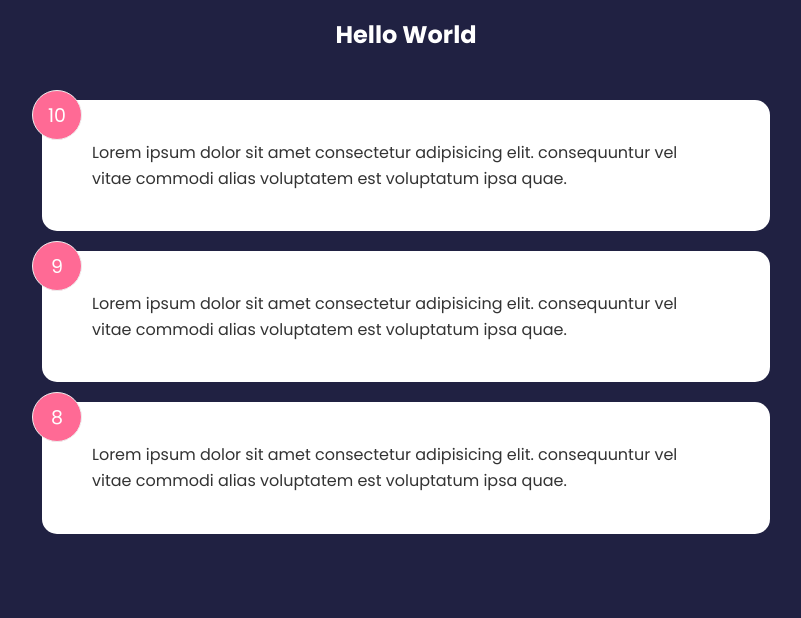
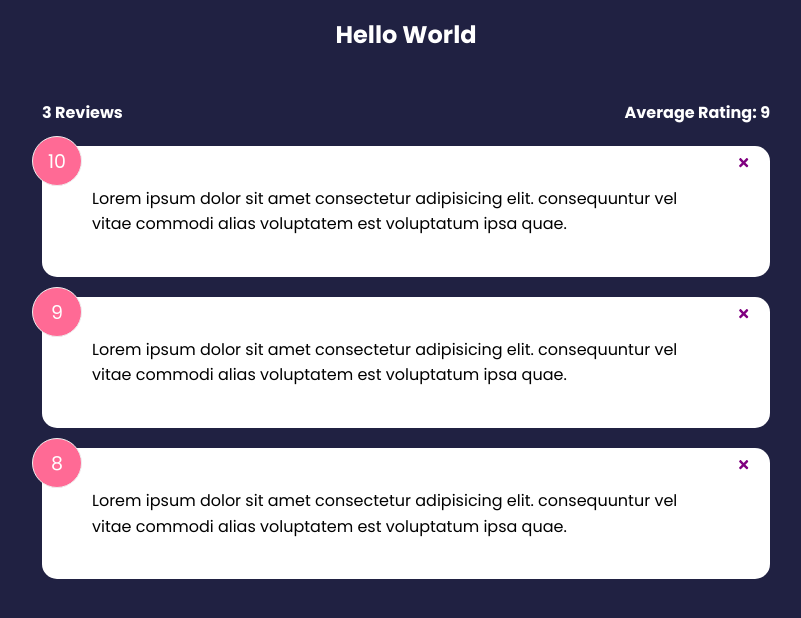
Before and after one commit to NWFreshness/feedback_project, a React (Create React App) app in the folder feedback-app/: page / in a window 1280 px wide. Shown: the top 618 px of the page, without its empty margins (234-1035 px from the left). Built offline with nearby package versions, Linux system fonts and the light colour scheme.

Commit message:
finished basic components before form

```diff
--- a/feedback-app/package.json
+++ b/feedback-app/package.json
@@ -8,6 +8,7 @@
     "@testing-library/user-event": "^13.5.0",
     "react": "^18.2.0",
     "react-dom": "^18.2.0",
+    "react-icons": "^4.6.0",
     "react-scripts": "5.0.1",
     "web-vitals": "^2.1.4"
   },
--- a/feedback-app/src/App.js
+++ b/feedback-app/src/App.js
@@ -3,16 +3,24 @@
 import Header from './components/Header';
 import FeedbackList from './components/FeedbackList';
 import FeedbackData from './data/FeedbackData';
+import FeedbackStats from './components/FeedbackStats';
 
 function App() {
 
   const [feedback, setFeedback] = useState(FeedbackData);
-
+  const deleteFeedback = (id) => {
+    if(window.confirm('Are you sure you want to delete?')){
+      setFeedback(feedback.filter((item)=>{
+        return item.id !== id;
+      }))
+    }
+  }
   return (
     <>
       <Header text="Hello World"/>
       <div className="container">
-        <FeedbackList feedback={feedback} />
+        <FeedbackStats feedback={feedback} />
+        <FeedbackList feedback={feedback} handleDelete={deleteFeedback}/>
       </div>
     </>
 
--- a/feedback-app/src/components/FeedbackItem.js
+++ /dev/null
@@ -1,16 +0,0 @@
-import React from 'react';
-import Card from './shared/Card';
-
-function FeedbackItem({item}) {
-
-    return (
-        <div className="card">
-            <div className="num-display">{item.rating}</div>
-            <div className="text-display">
-                {item.text}
-            </div>
-        </div>
-  )
-}
-
-export default FeedbackItem
--- /dev/null
+++ b/feedback-app/src/components/FeedbackItem.jsx
@@ -0,0 +1,25 @@
+import {FaTimes} from 'react-icons/fa';
+import React from 'react';
+import Card from './shared/Card';
+import PropTypes from 'prop-types';
+
+function FeedbackItem({item, handleDelete}) {
+
+    return (
+        <Card>
+            <div className="num-display">{item.rating}</div>
+            <button onClick={()=>handleDelete(item.id)} className="close">
+                <FaTimes color="purple"/>
+            </button>
+            <div className="text-display">
+                {item.text}
+            </div>
+        </Card>
+  )
+}
+
+FeedbackItem.propTypes = {
+    item: PropTypes.object.isRequired
+}
+
+export default FeedbackItem
--- a/feedback-app/src/components/FeedbackList.js
+++ /dev/null
@@ -1,19 +0,0 @@
-import React from 'react';
-import FeedbackItem from './FeedbackItem';
-
-function FeedbackList({feedback}) {
-    console.log(feedback)
-    if(!feedback || feedback.length === 0){
-        return <p>No Feedback Yet.</p>
-    }
-  return (
-
-    <div className="feedback-list">
-        {feedback.map((item)=>(
-            <FeedbackItem key={item.id} item={item}/>
-        ))}
-    </div>
-  )
-}
-
-export default FeedbackList
--- /dev/null
+++ b/feedback-app/src/components/FeedbackList.jsx
@@ -0,0 +1,29 @@
+import React from 'react';
+import FeedbackItem from './FeedbackItem';
+import PropTypes from 'prop-types';
+
+function FeedbackList({feedback, handleDelete}) {
+    if(!feedback || feedback.length === 0){
+        return <p>No Feedback Yet.</p>
+    }
+  return (
+
+    <div className="feedback-list">
+        {feedback.map((item)=>(
+            <FeedbackItem key={item.id} item={item} handleDelete={handleDelete}/>
+        ))}
+    </div>
+  )
+}
+
+FeedbackList.propTypes = {
+    feedback: PropTypes.arrayOf(
+        PropTypes.shape({
+            id: PropTypes.number.isRequired,
+            text: PropTypes.string.isRequired,
+            rating: PropTypes.number.isRequired
+        })
+    )
+}
+
+export default FeedbackList
--- /dev/null
+++ b/feedback-app/src/components/FeedbackStats.jsx
@@ -0,0 +1,23 @@
+import React from 'react'
+import PropTypes from 'prop-types';
+function FeedbackStats({feedback}) {
+    //Calculate ratings average
+    let average = feedback.reduce((acc, cur) => {
+        return acc + cur.rating;
+    }, 0) / feedback.length;
+
+    //set to one decimal and remove any trailing zeros
+    average = average.toFixed(1).replace(/[.,]0$/, '');
+
+  return (
+    <div className='feedback-stats'>
+        <h4>{feedback.length} Reviews</h4>
+        <h4>Average Rating: {isNaN(average) ? 0 : average}</h4>
+    </div>
+  )
+}
+
+FeedbackStats.propTypes = {
+    feedback: PropTypes.array.isRequired
+}
+export default FeedbackStats
--- a/feedback-app/src/components/shared/Card.js
+++ /dev/null
@@ -1,9 +0,0 @@
-import React from 'react'
-
-function Card() {
-  return (
-    <div>Card</div>
-  )
-}
-
-export default Card
--- /dev/null
+++ b/feedback-app/src/components/shared/Card.jsx
@@ -0,0 +1,28 @@
+import React from 'react';
+import PropTypes from 'prop-types';
+
+function Card({children, reverse}) {
+//   return (
+//     <div className={`card ${reverse && 'reverse'}`}>{children}</div>
+//   )
+
+    return (
+        <div className="card" style={{
+            backgroundColor: reverse ? 'rgba(0,0,0,0.4)' : '#fff',
+            color: reverse ? '#fff' : '#000'
+        }}>
+            {children}
+        </div>
+    )
+}
+
+Card.defaultProps = {
+    reverse: false
+}
+
+Card.propTypes = {
+    children: PropTypes.node.isRequired,
+    reverse: PropTypes.bool,
+}
+
+export default Card
```
Also changed, not shown: feedback-app/src/components/Header.jsx (renamed from feedback-app/src/components/Header.js), 1 other file (tests, documents, lock files or other folders).
